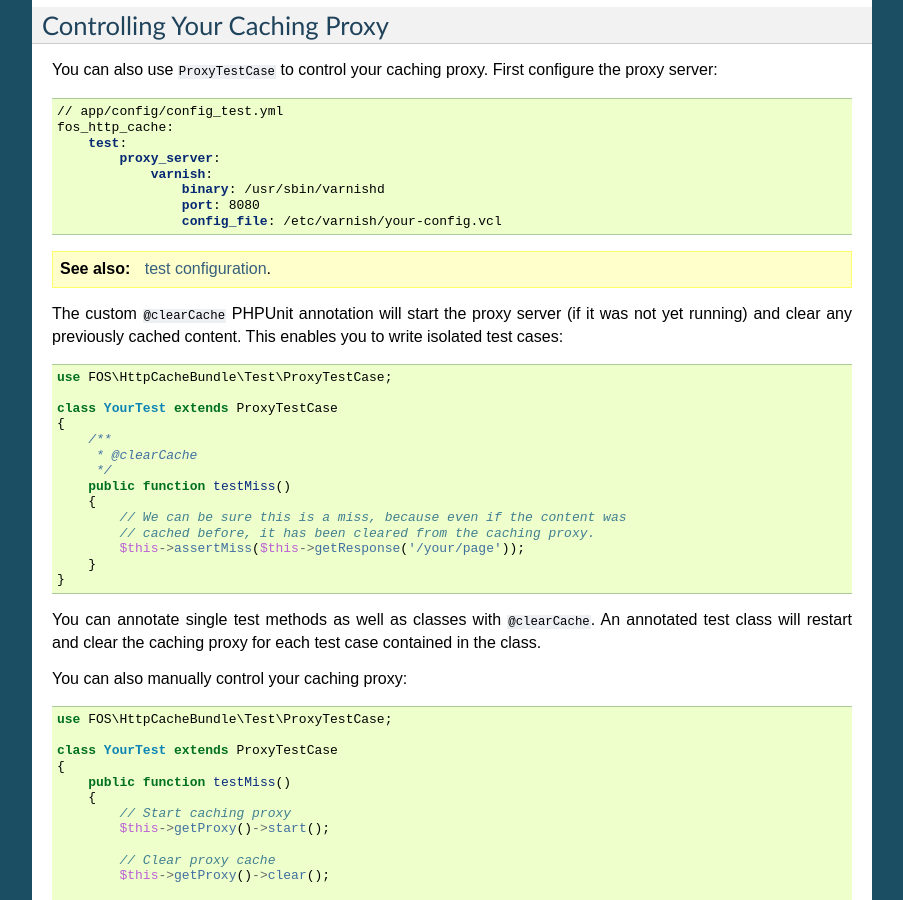
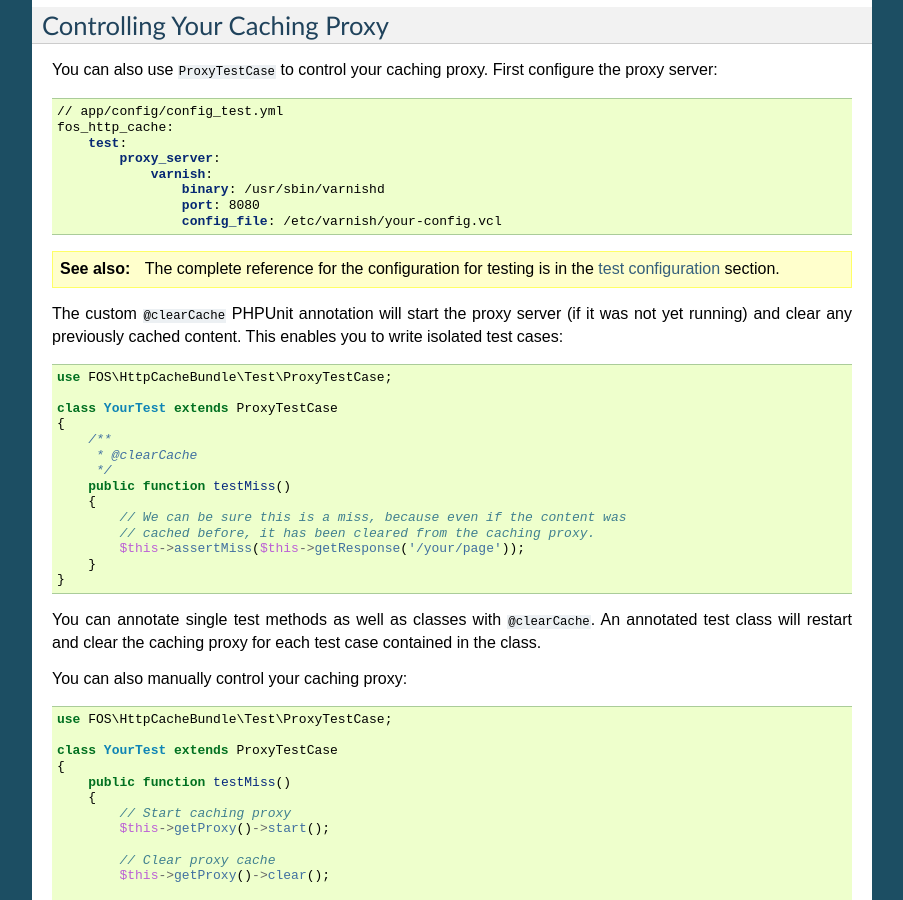
Before and after one commit to FriendsOfSymfony/FOSHttpCacheBundle, a Sphinx documentation site: the page built from Resources/doc/features/testing.rst, in a window 1280 px wide and 900 px high, scrolled down 927 px. Shown: the whole window, without its empty margins (198-1101 px from the left). Built offline with Sphinx 7.4.7, drawn with Linux system fonts in a browser that asks for light colours.

Commit message:
improve seealso box

```diff
--- a/Resources/doc/features/testing.rst
+++ b/Resources/doc/features/testing.rst
@@ -72,7 +72,7 @@ configure the proxy server:
                     port: 8080
                     config_file: /etc/varnish/your-config.vcl
 
-.. seealso:: :doc:`test configuration </reference/configuration/test>`.
+.. seealso:: The complete reference for the configuration for testing is in the :doc:`test configuration </reference/configuration/test>` section.
 
 The custom ``@clearCache`` PHPUnit annotation will start the proxy server
 (if it was not yet running) and clear any previously cached content. This
```
